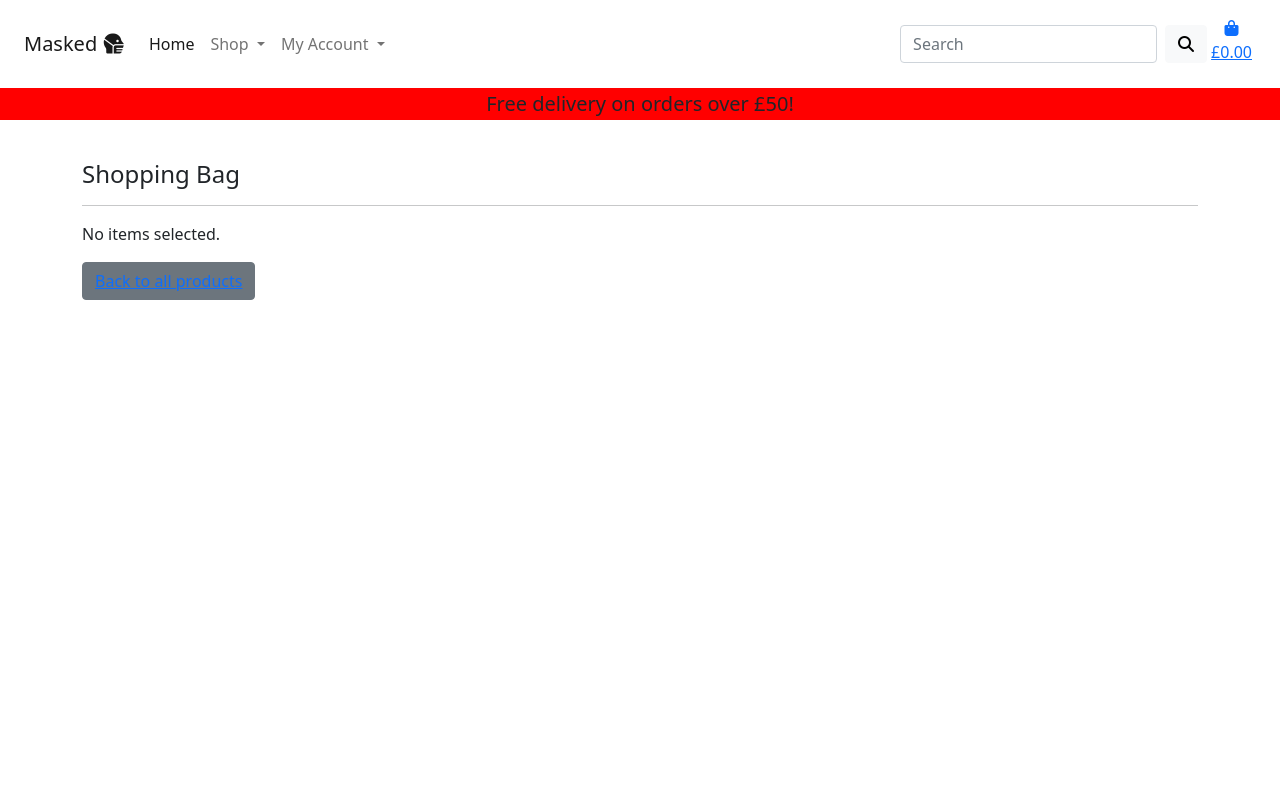
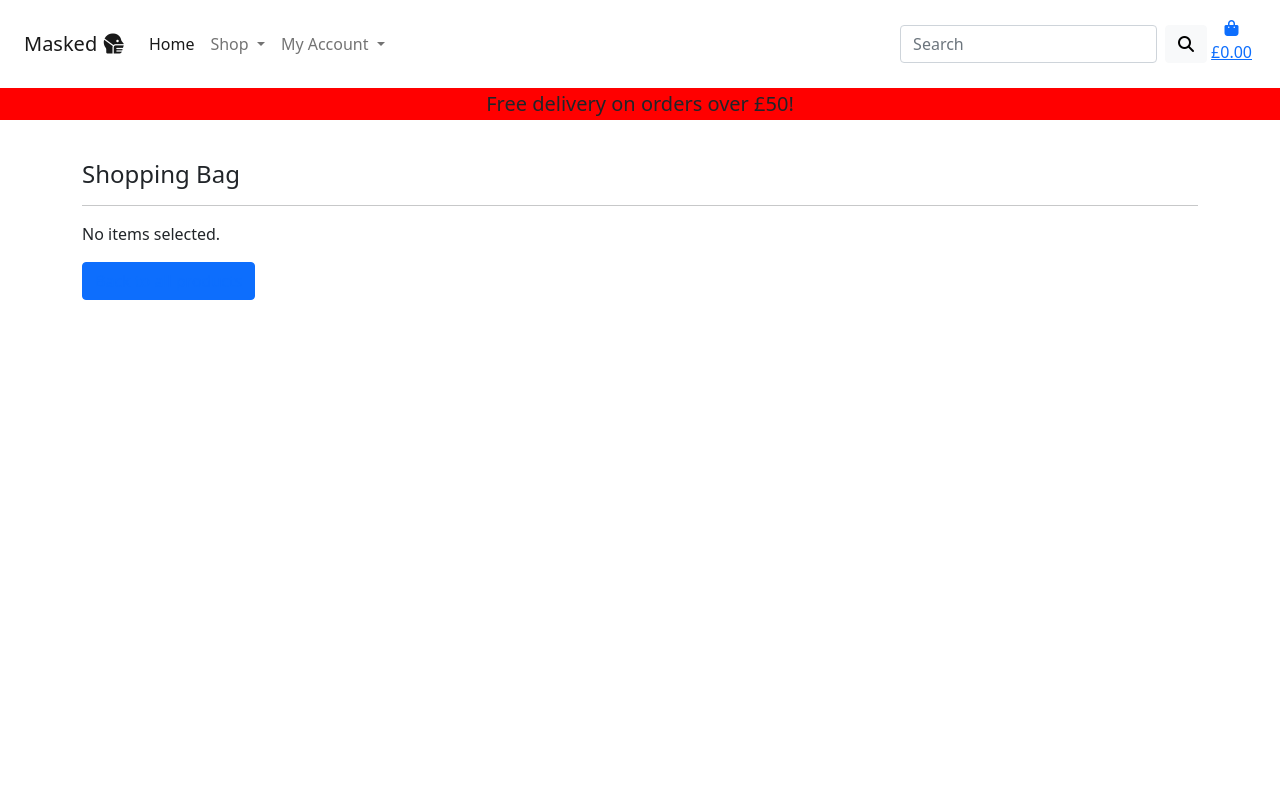
Before and after one commit to Abelyem/MS4, a Django app: page /bag/ in a window 1280 px wide. Run offline with Django 3.2, Linux system fonts and the light colour scheme; some libraries are stand-ins or nearby versions.

Commit message:
Adding bootstrap styling to buttons

```diff
--- a/bag/templates/bag/bag.html
+++ b/bag/templates/bag/bag.html
@@ -96,7 +96,7 @@
             {% else %}
 
             <p>No items selected.</p>
-            <button type="button" class="btn btn-secondary">
+            <button type="button" class="btn btn-primary">
                 <a class="" href="{% url 'products' %}">Back to all products</a>
             </button>
 
--- a/checkout/templates/checkout/checkout_success.html
+++ b/checkout/templates/checkout/checkout_success.html
@@ -55,7 +55,7 @@
             </div>
 
             <p class="lead text-center">
-                <button type="button" class="btn">
+                <button type="button" class="btn btn-light">
                     <a class="" href="{% url 'products' %}">Back to all products</a>
                 </button>
             </p>
--- a/static/css/base.css
+++ b/static/css/base.css
@@ -8,6 +8,8 @@ body {
     background-size: auto;
     background-color: #efebdf;
 }
+
+
 
 /* -- base.html navbar styling -- */
 
```
